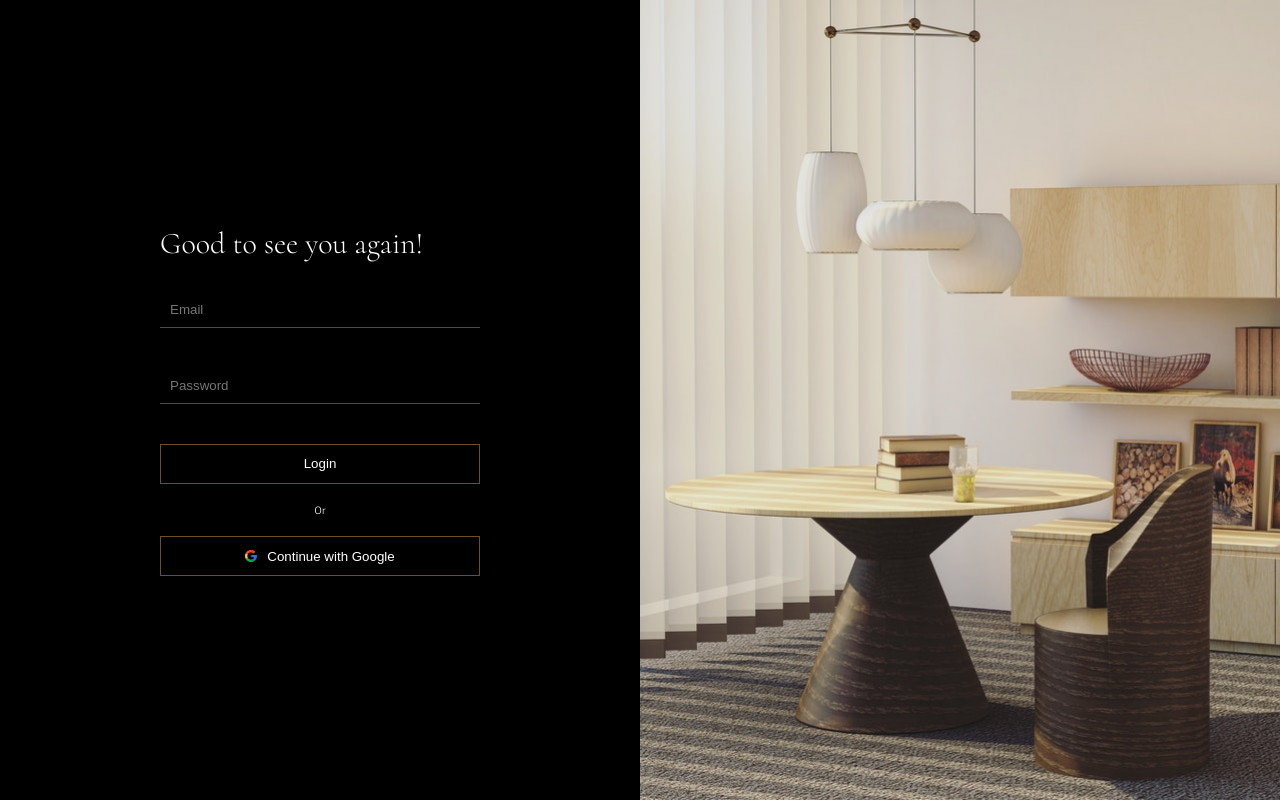
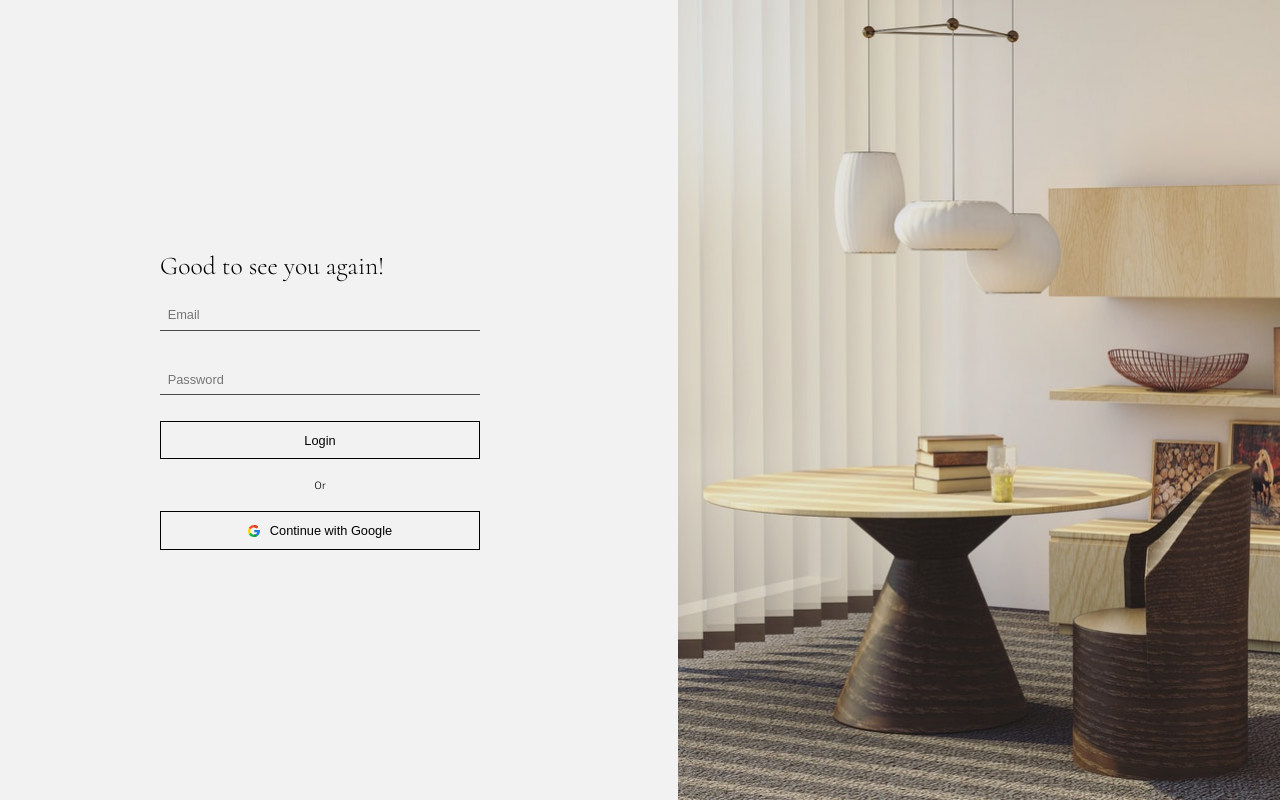
Before and after one commit to anagkazou/Celestial-app, a React (Create React App) app: page /login in a window 1280 px wide. Built offline with nearby package versions, Linux system fonts and the light colour scheme; no server answers.

Commit message:
reduce hero z-index and reduce login page dimensions

```diff
--- a/src/components/custom-button/custom-button.styles.scss
+++ b/src/components/custom-button/custom-button.styles.scss
@@ -2,13 +2,13 @@
 .custom-button {
   //padding: 2rem 5rem;
   outline: none;
-  height: 4rem;
+  height: 2vw;
   //border-radius: 1rem;
   width: 100%;
 
-  border: 1px solid $color-primary;
+  border: 1px solid $color-black;
   background-color: transparent;
-  color: white;
+  color: $color-black;
   margin-bottom: 2rem;
 
   cursor: pointer;
@@ -20,7 +20,7 @@
 
   & + .google-sign-in {
     margin: 2rem 0 0 0;
-
+    color: $color-black;
     .container img {
       width: 1.2rem;
       vertical-align: middle;
--- a/src/components/form-input/form-input.styles.scss
+++ b/src/components/form-input/form-input.styles.scss
@@ -3,15 +3,18 @@
   background: none;
   border: none;
   border-bottom: 1px solid $color-dark-grey;
-  padding: 1rem;
-  color: $color-primary;
+  padding: .6em;
+  color: $color-black;
   width: 100%;
+  font-size: 1vw;
 
-  margin-bottom: 4rem;
 
-  //   &:not(:last-child) {
-  //     margin-bottom: 2rem;
-  //   }
+  margin-bottom: 2vw;
+
+    &:first-of-type{
+      margin-bottom: 2.6vw;
+
+    }
 
   &:focus {
     outline: none;
--- a/src/components/hero/hero-section.styles.scss
+++ b/src/components/hero/hero-section.styles.scss
@@ -25,7 +25,7 @@
     top: 50%;
     left: 50%;
     transform: translate(-50%, -50%);
-    z-index: 5;
+    z-index: 3;
 
   }
 
--- a/src/pages/Log-in/log-in.component.jsx
+++ b/src/pages/Log-in/log-in.component.jsx
@@ -79,7 +79,8 @@ class LogIn extends React.Component {
         <div className="right" style = {{
             backgroundImage: `url(${banner})`,
             backgroundSize:"cover",
-            width:"50%"
+            width:"47vw",
+            marginLeft:"auto",
         }}
         />
 
--- a/src/pages/Log-in/log-in.styles.scss
+++ b/src/pages/Log-in/log-in.styles.scss
@@ -1,7 +1,10 @@
+@import '../../scss/mixins.scss';
+@import '../../scss/variables.styles.scss';
+
 .LogIn {
   width: 100vw;
   height: 100vh;
-  background-color: black;
+  background-color: $color-bg;
   display: flex;
   flex-direction: row;
 
@@ -10,20 +13,33 @@
     flex-direction: column;
     justify-content: center;
     align-items: center;
-
+    color: $color-black;
     width: 50%;
     h2 {
       text-align: left;
-      font-size: 3rem;
-      margin-bottom: 3rem;
+      font-size: 2vw;
+      margin-bottom: 1.4vw;
+      color: $color-black;
+
     }
     .group {
       width: 50%;
       // background-color: brown;
       text-align: center;
-      color: white;
+      color: $color-black;
+
       h2 {
-        color: white;
+        color: $color-black;
+      }
+
+      button{
+        height: 3vw;
+        font-size: 1vw;
+        &:first-of-type:hover{
+            background-color: $color-primary;
+            border: 1px solid $color-primary;
+            color: white;
+           }
       }
     }
   }
```
